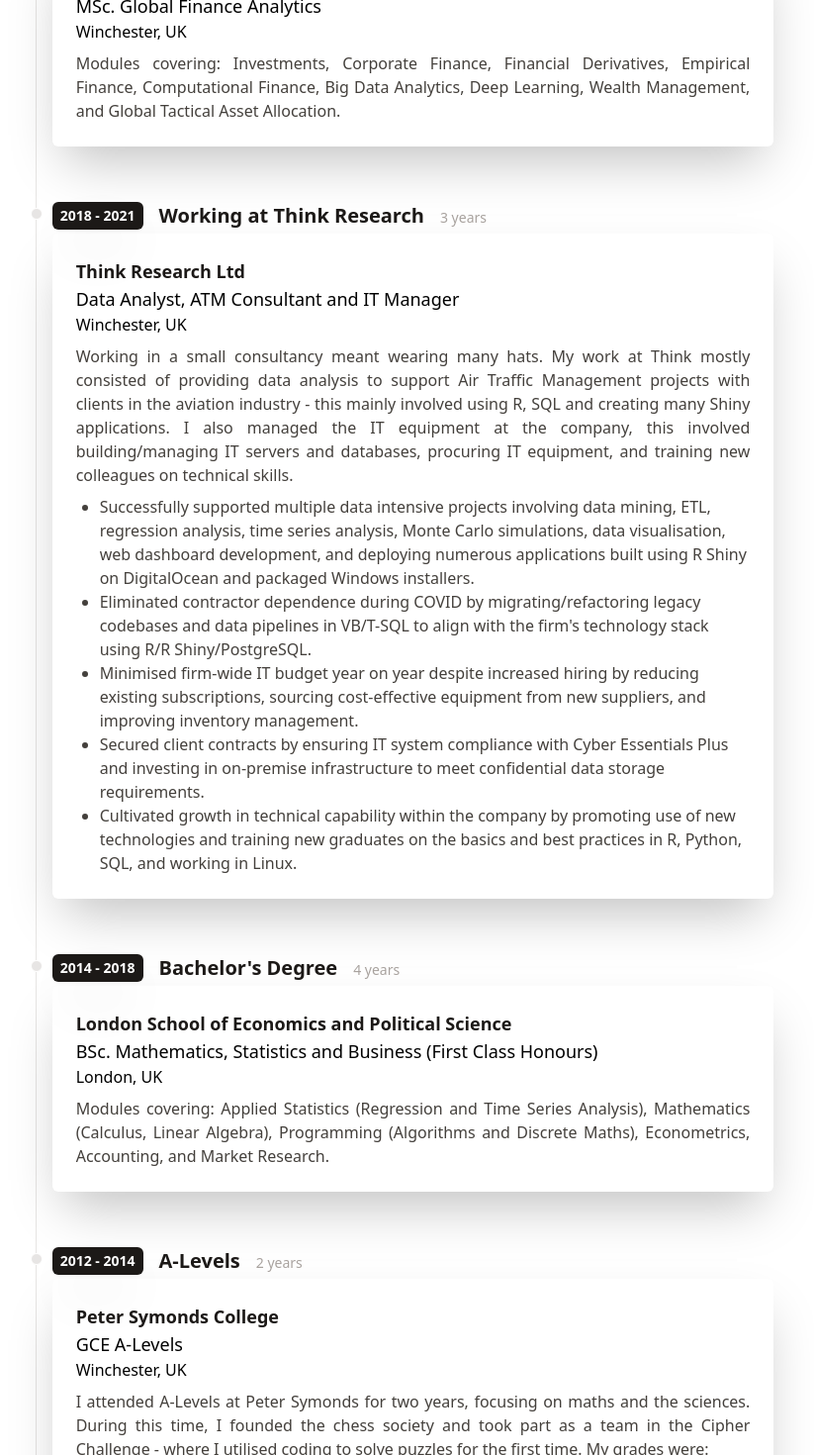
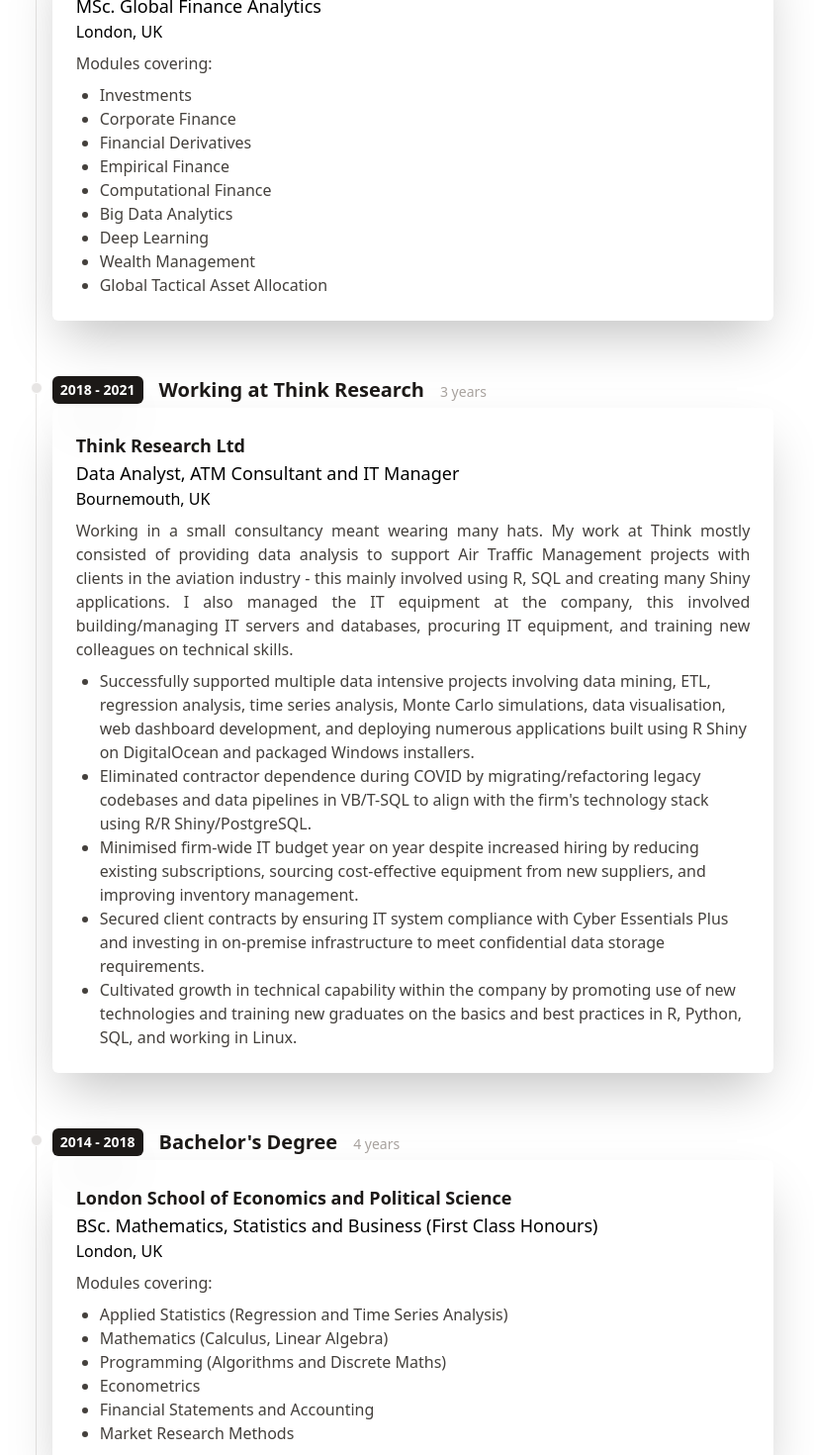
Before and after one commit to derryleng/personal-website, a React (Vite) app: page / in a window 1280 px wide. Shown: the part 1880-3350 px from the top of the page at 99% size, without its empty margins (231-1054 px from the left). Built offline with nearby package versions, Linux system fonts and the light colour scheme.

Commit message:
Update timeline.js

```diff
--- a/src/data/timeline.js
+++ b/src/data/timeline.js
@@ -18,8 +18,19 @@
         title: "Master's Degree (Part Time)",
         organisation: "King's College London",
         role: "MSc. Global Finance Analytics",
-        location: "Winchester, UK",
-        description: "Modules covering: Investments, Corporate Finance, Financial Derivatives, Empirical Finance, Computational Finance, Big Data Analytics, Deep Learning, Wealth Management, and Global Tactical Asset Allocation.",
+        location: "London, UK",
+        description: "Modules covering:",
+        additionalList: [
+            "Investments",
+            "Corporate Finance",
+            "Financial Derivatives",
+            "Empirical Finance",
+            "Computational Finance",
+            "Big Data Analytics",
+            "Deep Learning",
+            "Wealth Management",
+            "Global Tactical Asset Allocation"
+        ]
     },
     {
         dateStart: "2018",
@@ -27,7 +38,7 @@
         title: "Working at Think Research",
         organisation: "Think Research Ltd",
         role: "Data Analyst, ATM Consultant and IT Manager",
-        location: "Winchester, UK",
+        location: "Bournemouth, UK",
         description: "Working in a small consultancy meant wearing many hats. My work at Think mostly consisted of providing data analysis to support Air Traffic Management projects with clients in the aviation industry - this mainly involved using R, SQL and creating many Shiny applications. I also managed the IT equipment at the company, this involved building/managing IT servers and databases, procuring IT equipment, and training new colleagues on technical skills.",
         additionalList: [
             "Successfully supported multiple data intensive projects involving data mining, ETL, regression analysis, time series analysis, Monte Carlo simulations, data visualisation, web dashboard development, and deploying numerous applications built using R Shiny on DigitalOcean and packaged Windows installers.",
@@ -44,7 +55,15 @@
         organisation: "London School of Economics and Political Science",
         role: "BSc. Mathematics, Statistics and Business (First Class Honours)",
         location: "London, UK",
-        description: "Modules covering: Applied Statistics (Regression and Time Series Analysis), Mathematics (Calculus, Linear Algebra), Programming (Algorithms and Discrete Maths), Econometrics, Accounting, and Market Research."
+        description: "Modules covering:",
+        additionalList: [
+            "Applied Statistics (Regression and Time Series Analysis)",
+            "Mathematics (Calculus, Linear Algebra)",
+            "Programming (Algorithms and Discrete Maths)",
+            "Econometrics",
+            "Financial Statements and Accounting",
+            "Market Research Methods"
+        ]
     },
     {
         dateStart: "2012",
```
